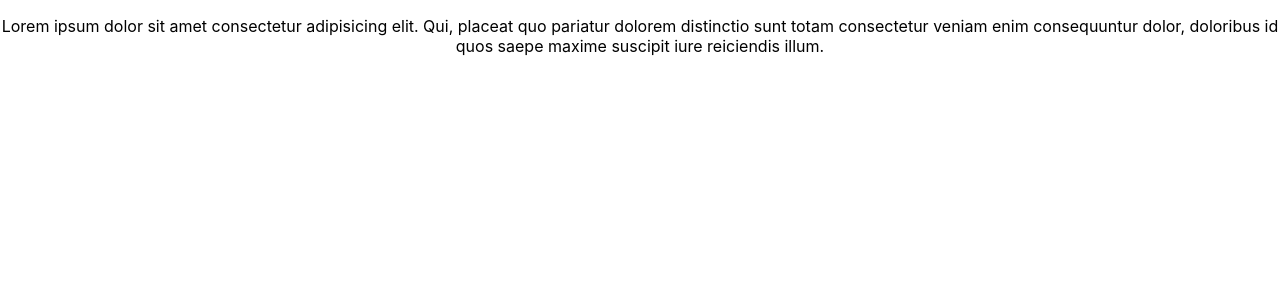
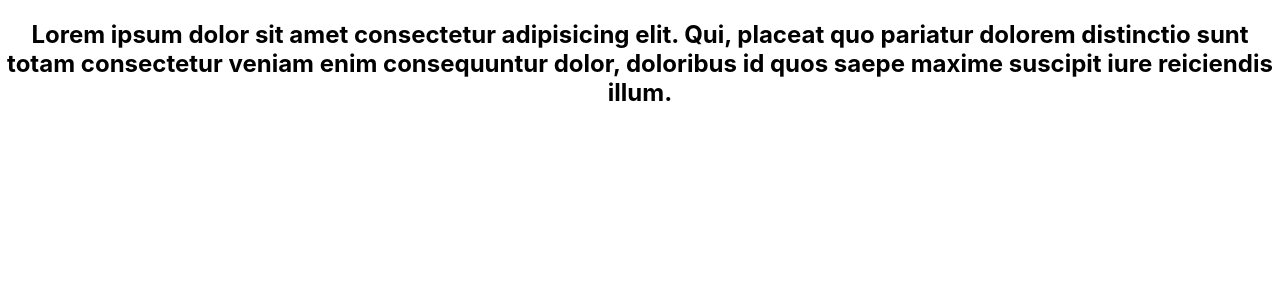
Before and after one commit to naveedalirehmani/Kanban-app-task-management, a React (Create React App) app: page / in a window 1280 px wide. Shown: the top 300 px of the page. Built offline with nearby package versions, Linux system fonts and the light colour scheme.

Commit message:
h2 added

```diff
--- a/src/App.js
+++ b/src/App.js
@@ -4,8 +4,8 @@ import './App.css';
 function App() {
   return (
     <div className="App">
-        <p>Lorem ipsum dolor sit amet consectetur adipisicing elit. Qui, placeat quo pariatur dolorem distinctio sunt totam consectetur veniam enim consequuntur dolor,
-          doloribus id quos saepe maxime suscipit iure reiciendis illum.</p>
+        <h2>Lorem ipsum dolor sit amet consectetur adipisicing elit. Qui, placeat quo pariatur dolorem distinctio sunt totam consectetur veniam enim consequuntur dolor,
+          doloribus id quos saepe maxime suscipit iure reiciendis illum.</h2>
     </div>
   );
 }
```
